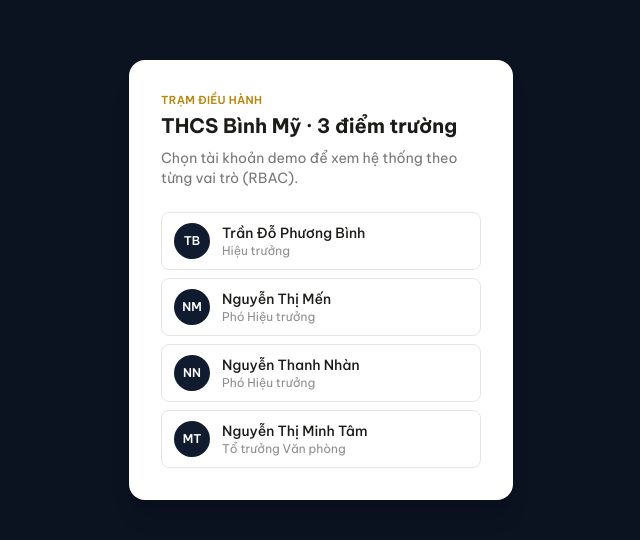
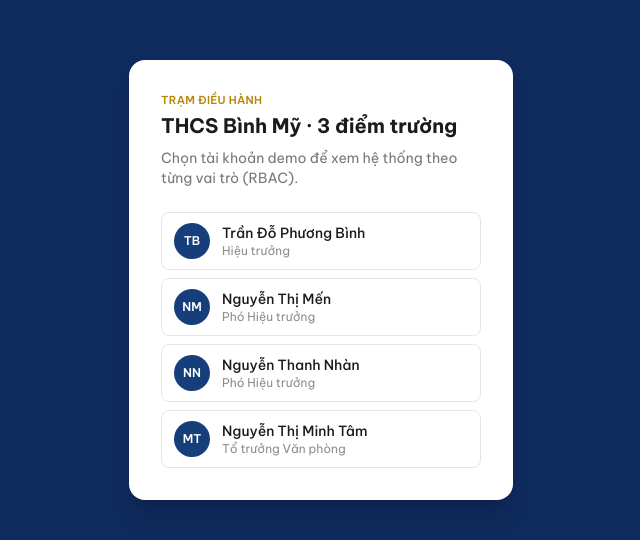
Before and after one commit to thanhtung0088/thcsbinhmy_dieuhanh, a React (Vite) app: page / in a window 1280 px wide. Shown: the part 120-660 px from the top of the page, without its empty margins (319-959 px from the left). Built offline with nearby package versions, Linux system fonts and the light colour scheme.

Commit message:
Đổi màu sidebar/footer từ navy tối sang xanh dương dễ nhìn

```diff
--- a/tailwind.config.js
+++ b/tailwind.config.js
@@ -10,10 +10,10 @@ export default {
         // Command-center palette grounded in the subject: a school ops
         // center, not a generic SaaS dashboard.
         hoa: {
-          950: '#0B1220', // deep slate-navy, sidebar / chrome
-          900: '#101B30',
-          800: '#172542',
-          700: '#213258',
+          950: '#0F2A5C', // deep school blue — sidebar / footer chrome
+          900: '#153E7A',
+          800: '#1D4E96',
+          700: '#2563C7',
         },
         paper: '#F7F5EF', // warm off-white content ground, not stark white
         ink: '#1C1B18',
```
